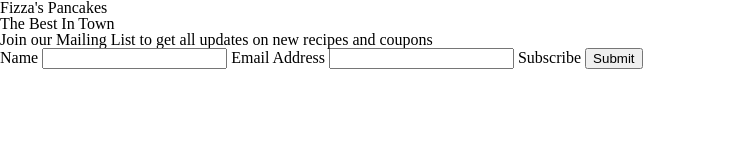
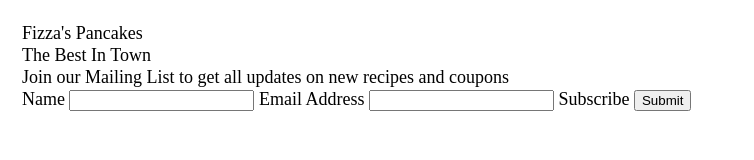
Before and after one commit to farif1/project-one-362, a plain HTML site: page index.html in a window 1280 px wide. Shown: the whole page, without its empty margins (0-754 px from the left). Drawn offline with Linux system fonts and the light colour scheme.

Commit message:
Add basic css for the whole page such as font-size, line-height, and padding

```diff
--- a/screen.css
+++ b/screen.css
@@ -7,3 +7,9 @@ a,abbr,acronym,address,applet,article,aside,audio,b,big,blockquote,body,canvas,c
 /* stylelint-enable */
 
 /* Begin site styles below */
+
+html {
+  font-size: 1.125em; /* 18px / 16px = 1.125em */
+  line-height: 1.2222222222222em; /* 22px / 18 px = 1.2222222222222em */
+  padding: 1.2222222222222em; /* 22px / 18 px = 1.2222222222222em */
+}
```
